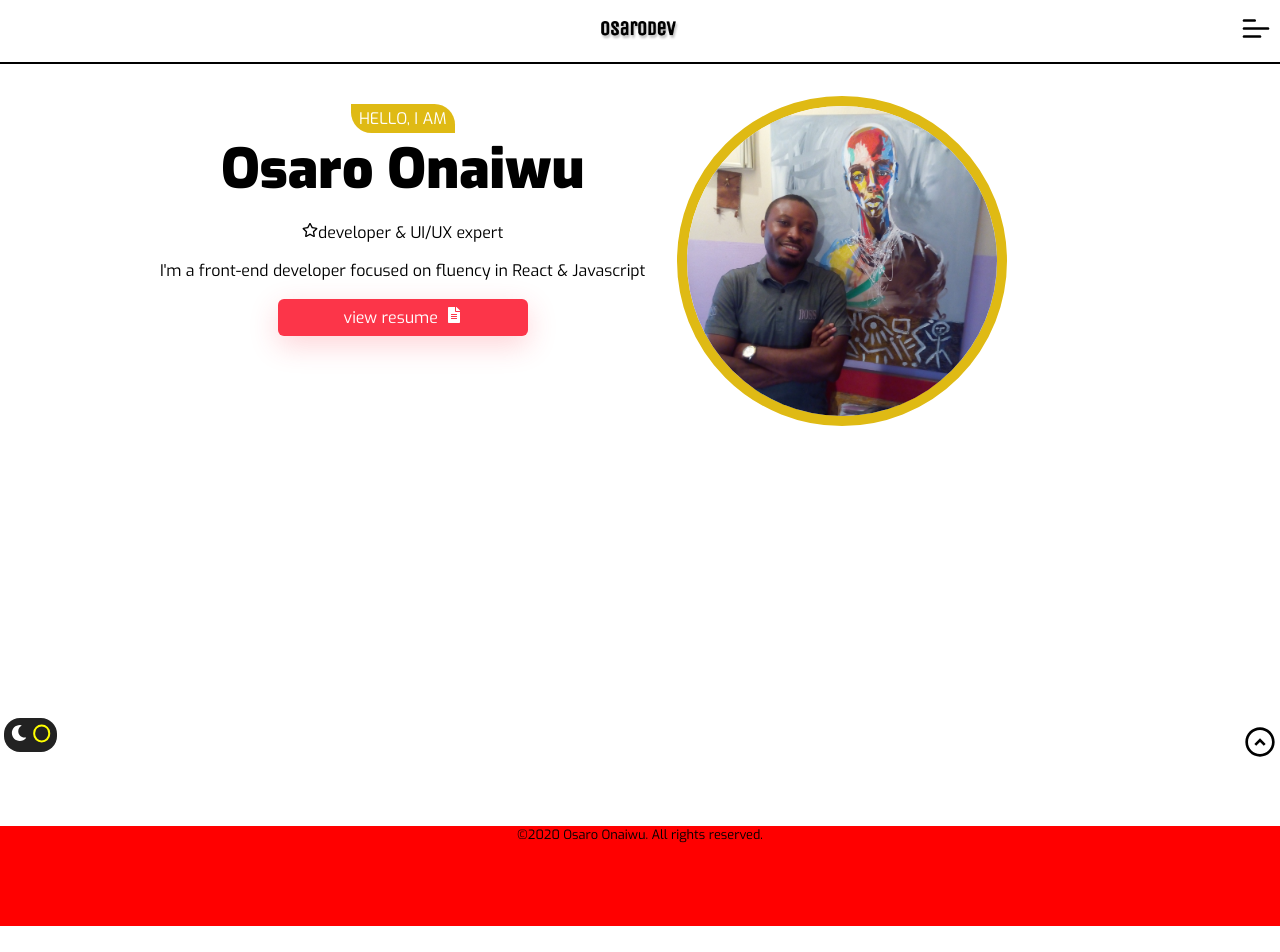
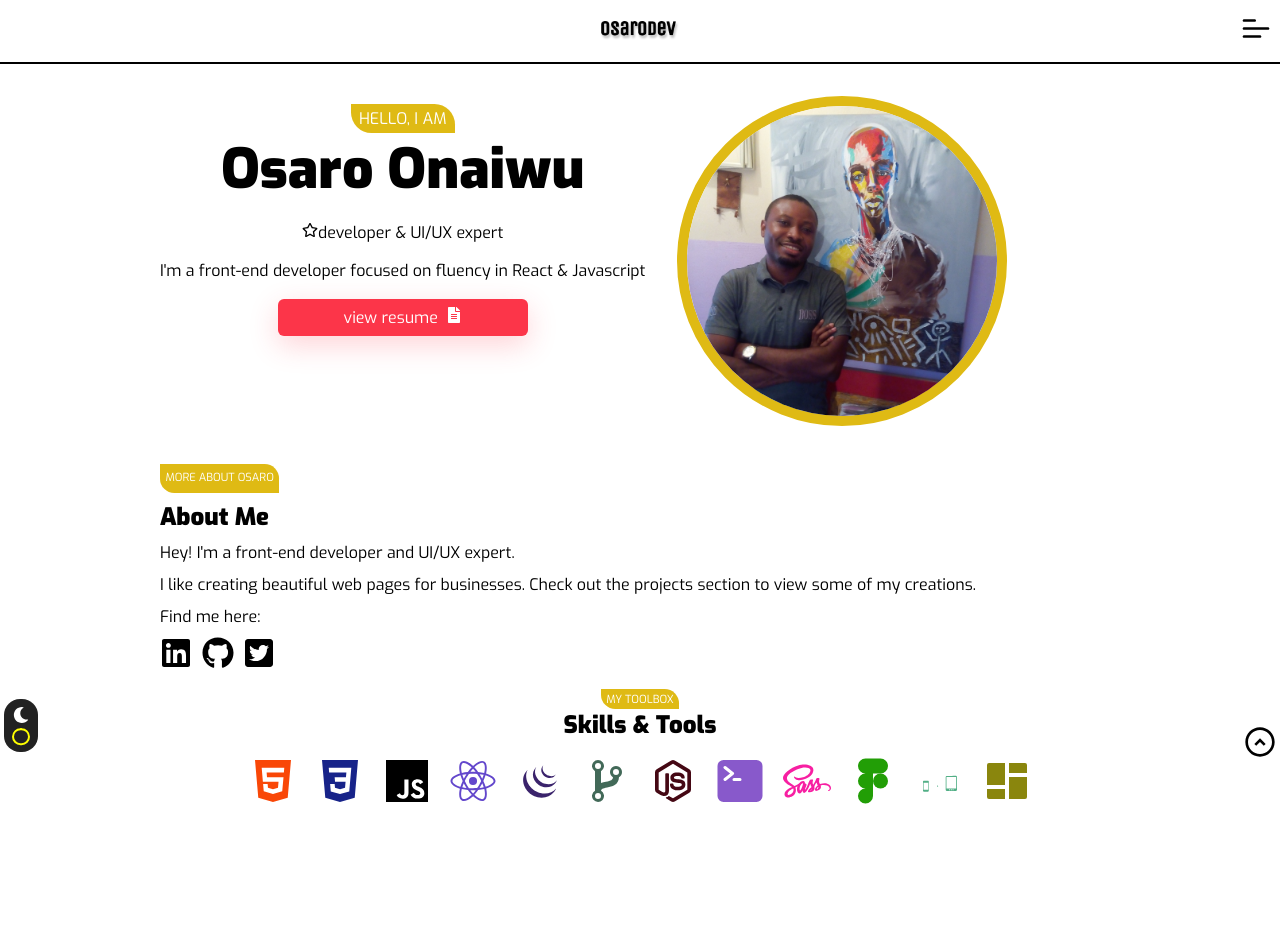
Before and after one commit to osaroDEV/reactPortfolio, a React (Create React App) app: page / in a window 1280 px wide. Shown: the top 952 px of the page. Built offline with nearby package versions, Linux system fonts and the light colour scheme.

Commit message:
add Bio && Skills section

```diff
--- a/src/App.js
+++ b/src/App.js
@@ -1,10 +1,12 @@
 import React, { useEffect } from 'react';
+import Header from './components/Header';
+import Intro from './components/Intro';
+import Bio from './components/Bio';
+import SkillsTools from './components/SkillsTools'
 import Footer from './components/Footer';
-import Header from './components/Header';
 import { useGlobalContext } from './context';
 import { CgChevronUpO } from 'react-icons/cg';
 import ThemeSwitch from './components/ThemeSwitch';
-import Intro from './components/Intro';
 import { motion } from 'framer-motion';
 
 function App() {
@@ -47,6 +49,8 @@ function App() {
       </motion.span>
       <section className='content-container'>
         <Intro />
+        <Bio />
+        <SkillsTools />
       </section>
       <div id='foo' className='foo'>
         <Footer />
--- /dev/null
+++ b/src/components/Bio.js
@@ -0,0 +1,51 @@
+import React from 'react';
+import { FaLinkedin, FaGithub, FaTwitterSquare } from 'react-icons/fa';
+import { useGlobalContext } from '../context';
+
+const Bio = () => {
+  const { darkMode } = useGlobalContext();
+  return (
+    <>
+      <div className='about'>
+        <div className='section-header sm-font'>more about Osaro</div>
+        <h2>About Me</h2>
+        <p>Hey! I'm a front-end developer and UI/UX expert.</p>
+
+        <p>
+          I like creating beautiful web pages for businesses. Check out the
+          projects section to view some of my creations.
+        </p>
+        <span>Find me here:</span>
+        <div className='social'>
+          <section className='bio-icon-container'>
+            <a
+              href='https://linkedin.com/in/osaroonaiwu'
+              rel='noreferrer'
+              target='_blank'
+            >
+              <FaLinkedin className={`bio-icon ${darkMode ? 'light' : ''}`} />
+            </a>
+            <a
+              href='https://github.com/osaroDEV'
+              rel='noreferrer'
+              target='_blank'
+            >
+              <FaGithub className={`bio-icon ${darkMode ? 'light' : ''}`} />
+            </a>
+            <a
+              href='https://twitter.com/osaroDEV'
+              rel='noreferrer'
+              target='_blank'
+            >
+              <FaTwitterSquare
+                className={`bio-icon ${darkMode ? 'light' : ''}`}
+              />
+            </a>
+          </section>
+        </div>
+      </div>
+    </>
+  );
+};
+
+export default Bio;
--- /dev/null
+++ b/src/components/SkillsTools.js
@@ -0,0 +1,78 @@
+import React from 'react'
+import {
+  IoLogoHtml5,
+  IoLogoCss3,
+  IoLogoJavascript,
+  IoLogoReact,
+  IoGitBranch,
+  IoLogoNodejs,
+  IoTerminal,
+  IoLogoSass,
+  IoLogoFigma,
+} from 'react-icons/io5';
+import { DiJqueryLogo, DiResponsive } from 'react-icons/di';
+import { RiLayoutMasonryFill } from 'react-icons/ri';
+
+const SkillsTools = () => {
+  return (
+    <div className='skills'>
+      <div className='section-header sm-font'>my toolbox</div>
+      <h2>Skills & Tools</h2>
+      <div className='skill-icons'>
+        <div className='icon-set'>
+          <div className='icon-wrapper'>
+            <IoLogoHtml5 className='html' />
+            {/* <span>html5</span> */}
+          </div>
+          <div className='icon-wrapper'>
+            <IoLogoCss3 className='css' />
+            {/* <span>css3</span> */}
+          </div>
+
+          <div className='icon-wrapper'>
+            <IoLogoJavascript className='javascript' />
+            {/* <span>javascript</span> */}
+          </div>
+          <div className='icon-wrapper'>
+            <IoLogoReact className='react' />
+            {/* <span>react</span> */}
+          </div>
+          <div className='icon-wrapper'>
+            <DiJqueryLogo className='jquery' />
+            {/* <span>jquery</span> */}
+          </div>
+          <div className='icon-wrapper'>
+            <IoGitBranch className='git' />
+            {/* <span>git</span> */}
+          </div>
+          <div className='icon-wrapper'>
+            <IoLogoNodejs className='nodejs' />
+            {/* <span>nodeJS</span> */}
+          </div>
+          <div className='icon-wrapper'>
+            <IoTerminal className='terminal' />
+            {/* <span>terminal</span> */}
+          </div>
+          <div className='icon-wrapper'>
+            <IoLogoSass className='sass' />
+            {/* <span>sass</span> */}
+          </div>
+          <div className='icon-wrapper'>
+            <IoLogoFigma className='figma' />
+            {/* <span>figma</span> */}
+          </div>
+          <div className='icon-wrapper'>
+            <DiResponsive className='devices' />
+            {/* <span>responsive design</span> */}
+          </div>
+          <div className='icon-wrapper'>
+            <RiLayoutMasonryFill className='layout'  />
+            {/* <span>beautiful layouts</span> */}
+          </div>
+        </div>
+      </div>
+    </div>
+  );
+}
+
+export default SkillsTools
--- a/src/components/ThemeSwitch.js
+++ b/src/components/ThemeSwitch.js
@@ -9,13 +9,10 @@ const ThemeSwitch = () => {
       className={`theme-container ${darkMode ? 'darkContainer' : ''}`}
       onClick={() => setDarkMode(!darkMode)}
     >
-      <span className='moon'>
-        <FaMoon />
-      </span>
+        <FaMoon className='moon' />
       <div className={`switch ${darkMode ? 'move' : ''} `}></div>
-      <span className='sun'>
-        <FaSun />
-      </span>
+        <FaSun className='sun' />
+
     </div>
   );
 };
--- a/src/index.css
+++ b/src/index.css
@@ -16,7 +16,7 @@ body {
 
 html {
   font-size: 16px;
-scroll-behavior: smooth;
+  scroll-behavior: smooth;
 }
 
 :root {
@@ -48,7 +48,7 @@ scroll-behavior: smooth;
 
 .main-container {
   transition: all 0.3s linear;
-  height: 200vh;
+  height: 300vh;
 }
 
 .centerer {
@@ -79,13 +79,14 @@ scroll-behavior: smooth;
 
 /* theme-switch */
 .theme-container {
-  /* padding: 0.25rem; */
+  padding: 0.3rem;
   background-color: #222;
   display: flex;
-  justify-content: space-evenly;
+  flex-direction: column;
+  justify-content: space-around;
   align-items: center;
-  width: 3.3rem;
-  height: 2.1rem;
+  width: 2.1rem;
+  height: 3.3rem;
   position: relative;
   border-radius: 1rem;
   cursor: pointer;
@@ -110,12 +111,14 @@ scroll-behavior: smooth;
   border-radius: 50%;
   border: 2px solid yellow;
   position: absolute;
-  transform: translate(0.7rem, -0.1rem);
+  /* transform: translate(-0.1rem, 0.7rem); */
+  transform: translateY(0.7rem);
   transition: transform 0.2s linear;
+  /* display: none; */
 }
 
 .move {
-  transform: translate(-0.7rem, -0.1rem);
+  transform: translateY(-0.7rem);
   border: 2px solid #fff;
   background-color: #aaa;
 }
@@ -177,8 +180,8 @@ scroll-behavior: smooth;
   align-items: center;
   /* border: 1px solid; */
   height: 40%;
-font-size: 1.75rem;
-font-weight: 900;
+  font-size: 1.75rem;
+  font-weight: 900;
 }
 
 ul a {
@@ -342,15 +345,150 @@ div .caption {
   margin-left: 0.5em;
 }
 .btn:hover {
-  /* background-color: #c20d1f; */
   background-color: rgb(153, 16, 16);
 }
 .btn:active {
-  /* background-color: #c20d1f; */
   background-color: red;
   border: 2px solid #fff;
   box-shadow: 0 0 0 5px lightskyblue;
 }
+
+/* Bio */
+.about {
+  text-align: left;
+  margin-top: 2em;
+  line-height: 1.5em;
+}
+.about h2 {
+  margin: 0.5em auto;
+  font-weight: 900;
+}
+.about > p {
+  margin-bottom: 0.5em;
+}
+.about span {
+  margin-bottom: 0.5em;
+  display: inline-block;
+}
+.social {
+  margin-bottom: 1em;
+  border: 1px solis;
+}
+
+.social a {
+  color: #000;
+}
+
+.sm-font {
+  font-size: 0.7rem;
+}
+
+.bio-icon-container {
+  width: 115px;
+  display: flex;
+  justify-content: space-between;
+  align-items: center;
+}
+
+.bio-icon-container a {
+  height: 30px;
+}
+
+.bio-icon {
+  font-size: var(--fs-20);
+  transition: 0.3s all;
+}
+
+.bio-icon:hover {
+  color: rgb(223, 186, 20);
+}
+
+.light {
+  color: #fff;
+}
+
+/* Skills & Tools */
+.skills {
+  margin-bottom: 2em;
+  min-width: 256px;
+  max-width: 900px;
+  margin: 0 auto;
+}
+
+.icon-wrapper {
+  font-size: 3rem;
+}
+
+.skill-icons {
+  margin: 1em auto auto auto;
+  max-width: 800px;
+}
+
+.icon-set {
+  display: flex;
+  justify-content: space-around;
+  flex-wrap: wrap;
+  width: 100%;
+  min-width: 100%;
+  /* max-width: 585px; */
+  max-width: 100%;
+  margin: auto;
+}
+
+@media (max-width: 379px) {
+  .icon-set {
+    justify-content: space-around;
+  }
+}
+
+.html {
+  color: rgb(249, 71, 7);
+}
+
+.css {
+  color: rgb(23, 35, 137);
+}
+
+.js {
+  color: rgb(223, 186, 20);
+}
+
+.react {
+  color: rgb(99, 71, 204);
+}
+
+.jquery {
+  color: rgb(58, 35, 107);
+}
+
+.git {
+  color: rgb(66, 105, 88);
+}
+
+.nodejs {
+  color: rgb(69, 8, 20);
+}
+
+.terminal {
+  color: rgb(136, 89, 203);
+}
+
+.sass {
+  color: rgb(247, 31, 162);
+}
+
+.figma {
+  color: rgb(34, 158, 6);
+}
+
+.devices {
+  color: rgb(82, 175, 134);
+}
+
+.layout {
+  color: rgb(138, 134, 13);
+}
+
 
 .foo {
   margin-top: 400px;
```
